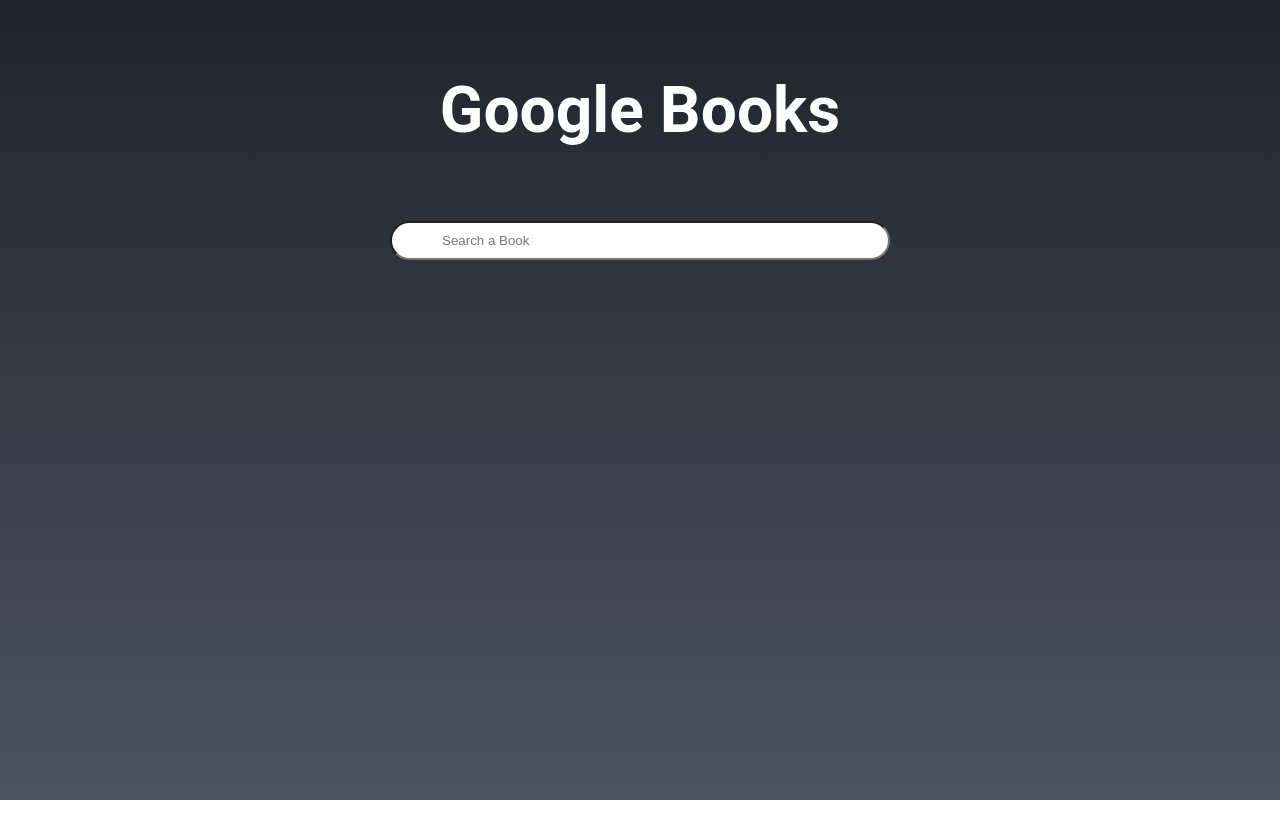
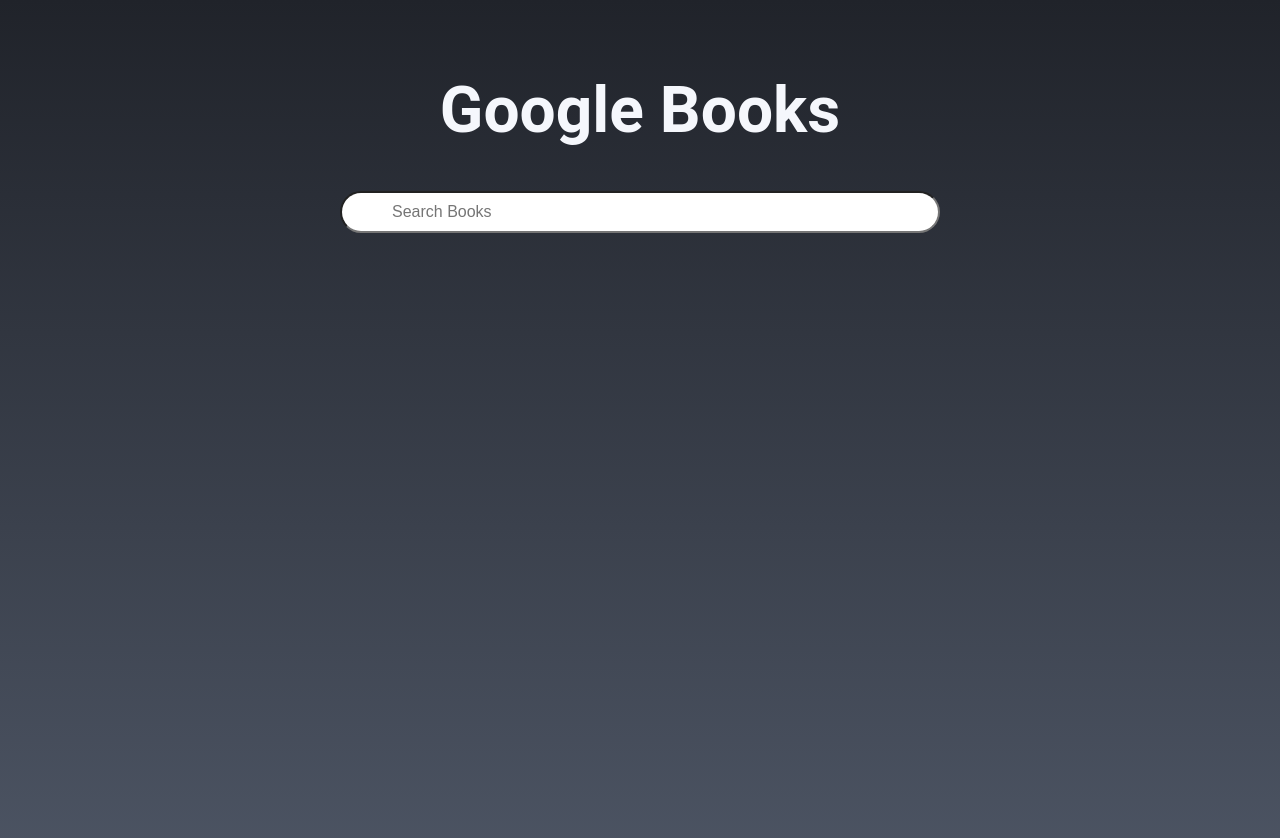
Before and after one commit to ynslmz/react-ts-google-books-api, a React (Create React App) app: page / in a window 1280 px wide. Shown: the top 838 px of the page. Before the commit the page ends 800 px from the top, so only its background shows below. Built offline with nearby package versions, Linux system fonts and the light colour scheme.

Commit message:
Design and components

```diff
--- a/src/assets/sass/variables.scss
+++ b/src/assets/sass/variables.scss
@@ -4,6 +4,7 @@
 $primary: #3763cb;
 $black: #222222;
 $secondary: #282c34;
+$link-color: #61dafb;
 
 $primary-dark: scale-color($primary, $lightness: -20%);
 $primary-light: scale-color($primary, $lightness: 20%);
@@ -19,20 +20,17 @@
 );
 
 // fonts
-$title-font: "Roboto", "system-ui", "sans-serif";
-$text-font: "Calibri", "Roboto", "Oxygen", "Ubuntu", "Cantarell";
+$font: "Roboto", "system-ui", sans-serif, verdana;
 
 /// Headings
 @for $i from 1 through 6 {
   h#{7 - $i},
   .h#{7 - $i} {
-    font-size: calc(2rem + $i * 0.5rem);
-    font-family: $title-font;
+    font-size: calc($i * 2vmin);
   }
 
-  .p#{7 - $i} {
+  .fs-#{$i} {
     font-size: calc(0.5rem + $i * 0.5rem);
-    font-family: $text-font;
   }
 }
 
--- a/src/components/App/App.scss
+++ b/src/components/App/App.scss
@@ -1,22 +1,18 @@
-@use "./src/assets/sass/variables" as var;
+@import "./src/assets/sass/variables";
 .app {
   display: flex;
   flex-direction: column;
   align-items: center;
   justify-content: flex-start;
-  background: var.$secondary-gradient;
+  background: $secondary-gradient;
   min-height: 100vh;
-  color: white;
-
+  color: $white;
+  padding: $spacing-6;
   &-body {
-    padding: var.$spacing-2;
+    padding: $spacing-2;
     display: flex;
     flex-direction: column;
     align-items: center;
     justify-content: center;
   }
-
-  &-link {
-    color: #61dafb;
-  }
 }
--- a/src/components/Header/header.scss
+++ b/src/components/Header/header.scss
@@ -1,5 +1 @@
 @import "/src/assets/sass/variables.scss";
-
-.app-header {
-  margin: $spacing-6 $spacing-4;
-}
--- a/src/components/Search/search.scss
+++ b/src/components/Search/search.scss
@@ -11,9 +11,10 @@
   }
 
   &-input {
-    margin: 0 $spacing-10;
+    margin: 0;
     padding: $spacing-2 $spacing-10;
-    border-radius: $spacing-5;
+    border-radius: $spacing-6;
     width: 100%;
+    font-weight: 400;
   }
 }
--- a/src/components/Search/search.tsx
+++ b/src/components/Search/search.tsx
@@ -7,8 +7,8 @@
         type="text"
         name="search"
         id="search"
-        className="search-input"
-        placeholder="Search a Book"
+        className="search-input fs-1"
+        placeholder="Search Books"
       />
     </div>
   );
--- a/src/index.scss
+++ b/src/index.scss
@@ -1,9 +1,9 @@
-@use "./assets/sass/variables" as var;
+@import "./assets/sass/variables";
 
 body {
   margin: 0;
   font-size: 16px;
-  font-family: var.$text-font;
+  font-family: $font;
   -webkit-font-smoothing: antialiased;
   -moz-osx-font-smoothing: grayscale;
 }
```
Also changed, not shown: 1 other file (tests, documents, lock files or other folders).
